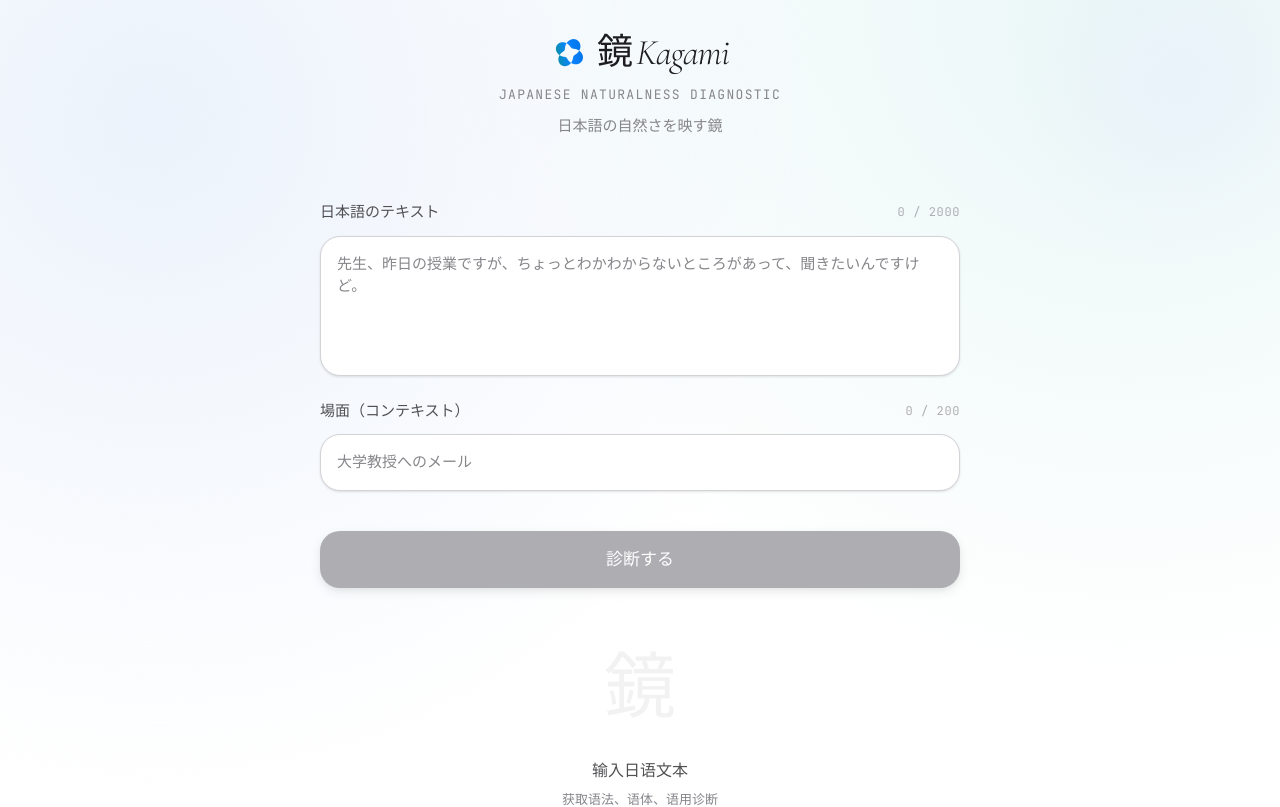
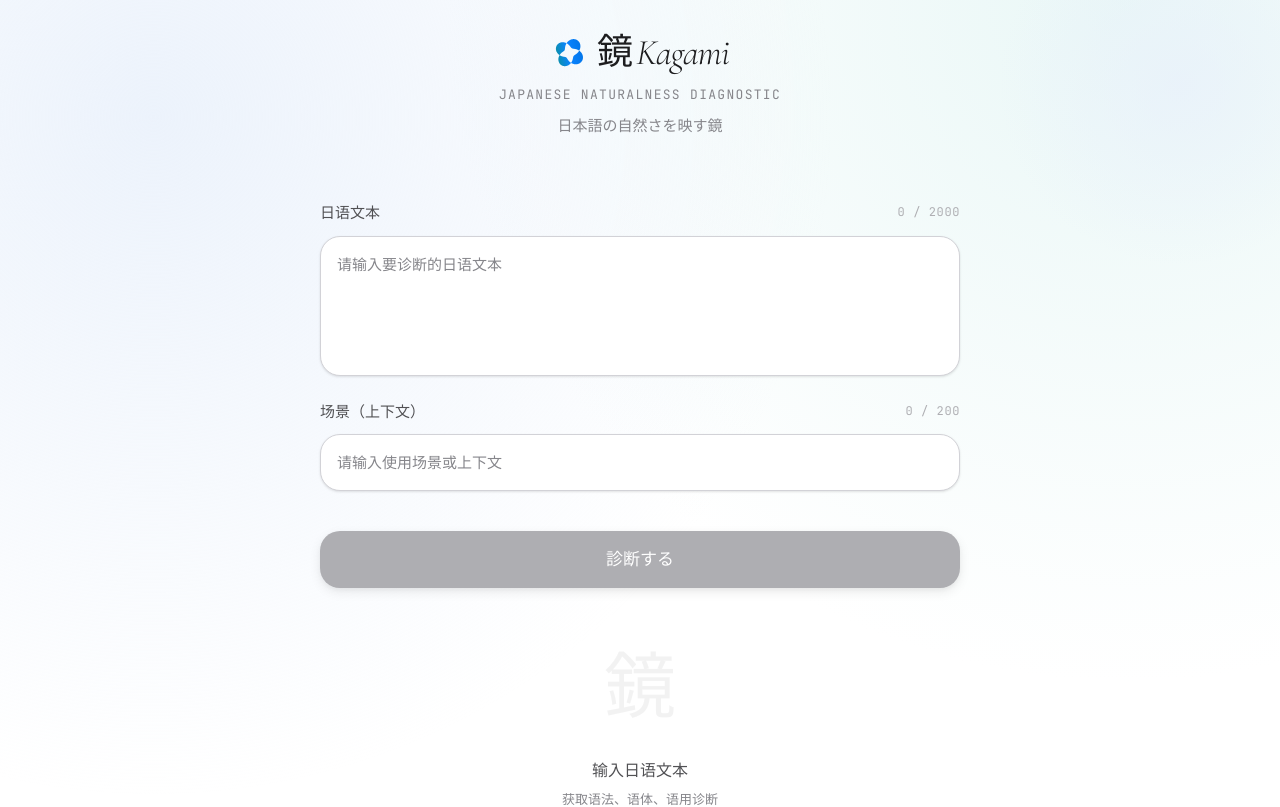
Before and after one commit to Chizukuo/kagami-system, a Next.js app: page / in a window 1280 px wide. Shown: the top 807 px of the page. Built offline with nearby package versions, Linux system fonts and the light colour scheme; a web font is replaced by a local one.

Commit message:
feat: 更新InputForm组件中的标签和占位符文本为中文，提升用户体验

```diff
--- a/components/InputForm.tsx
+++ b/components/InputForm.tsx
@@ -36,7 +36,7 @@ export default function InputForm({ onSubmit, isLoading, externalText, externalS
     <form onSubmit={handleFormSubmit} className="flex flex-col gap-6">
       <div className="flex flex-col gap-3">
         <div className="flex items-center justify-between">
-          <label htmlFor="text" className="text-subhead font-medium font-sans-jp text-kg-text-2">日本語のテキスト</label>
+          <label htmlFor="text" className="text-subhead font-medium font-sans-zh text-kg-text-2">日语文本</label>
           <span className={`text-caption font-mono tracking-wider transition-colors ${text.length > 1800 ? 'text-kg-layer2' : text.length > 1500 ? 'text-kg-text-4' : 'text-kg-text-4'}`}>
             {text.length} / 2000
           </span>
@@ -47,15 +47,15 @@ export default function InputForm({ onSubmit, isLoading, externalText, externalS
           onChange={(e) => setText(e.target.value)}
           maxLength={2000}
           disabled={isLoading}
-          placeholder="先生、昨日の授業ですが、ちょっとわかわからないところがあって、聞きたいんですけど。"
-          aria-label="診断したい日本語のテキスト"
-          className={`w-full min-h-35 p-4 bg-kg-bg border border-kg-sep rounded-xl outline-none focus:ring-0 focus:border-kg-blue focus:shadow-focus transition-all resize-none shadow-sm font-sans-jp text-subhead text-kg-text placeholder-kg-text-3 ${isLoading ? 'opacity-50 pointer-events-none bg-kg-bg-2' : ''}`}
+          placeholder="请输入要诊断的日语文本"
+          aria-label="诊断日语文本"
+          className={`w-full min-h-35 p-4 bg-kg-bg border border-kg-sep rounded-xl outline-none focus:ring-0 focus:border-kg-blue focus:shadow-focus transition-all resize-none shadow-sm font-sans-zh text-subhead text-kg-text placeholder-kg-text-3 ${isLoading ? 'opacity-50 pointer-events-none bg-kg-bg-2' : ''}`}
         />
       </div>
 
       <div className="flex flex-col gap-3">
         <div className="flex items-center justify-between">
-          <label htmlFor="scene" className="text-subhead font-medium font-sans-jp text-kg-text-2">場面（コンテキスト）</label>
+          <label htmlFor="scene" className="text-subhead font-medium font-sans-zh text-kg-text-2">场景（上下文）</label>
           <span className={`text-caption font-mono tracking-wider transition-colors ${scene.length > 180 ? 'text-kg-layer2' : scene.length > 150 ? 'text-kg-text-4' : 'text-kg-text-4'}`}>
             {scene.length} / 200
           </span>
@@ -67,9 +67,9 @@ export default function InputForm({ onSubmit, isLoading, externalText, externalS
           onChange={(e) => setScene(e.target.value)}
           maxLength={200}
           disabled={isLoading}
-          placeholder="大学教授へのメール"
-          aria-label="使用する場面（コンテキスト）"
-          className={`w-full p-4 bg-kg-bg border border-kg-sep rounded-xl outline-none focus:ring-0 focus:border-kg-blue focus:shadow-focus transition-all shadow-sm font-sans-jp text-subhead text-kg-text placeholder-kg-text-3 ${isLoading ? 'opacity-50 pointer-events-none bg-kg-bg-2' : ''}`}
+          placeholder="请输入使用场景或上下文"
+          aria-label="使用场景"
+          className={`w-full p-4 bg-kg-bg border border-kg-sep rounded-xl outline-none focus:ring-0 focus:border-kg-blue focus:shadow-focus transition-all shadow-sm font-sans-zh text-subhead text-kg-text placeholder-kg-text-3 ${isLoading ? 'opacity-50 pointer-events-none bg-kg-bg-2' : ''}`}
         />
       </div>
 
```
